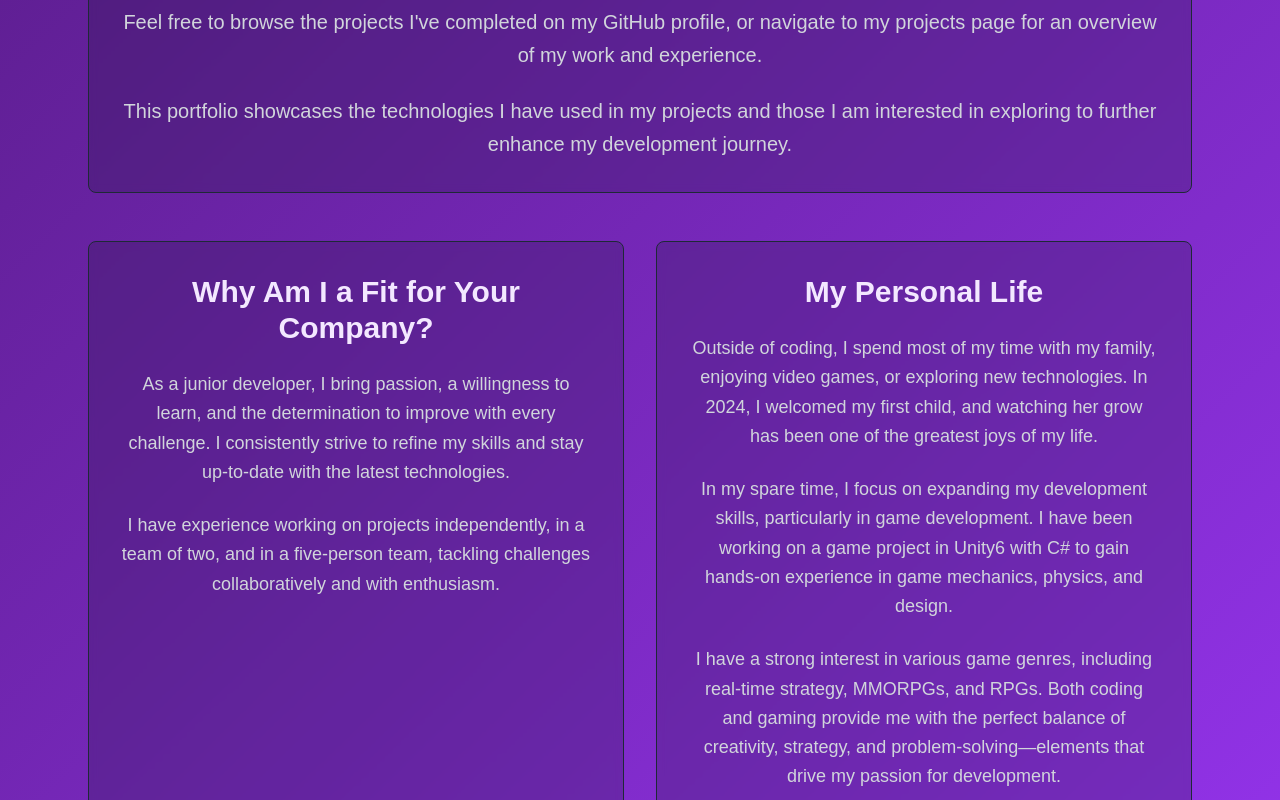
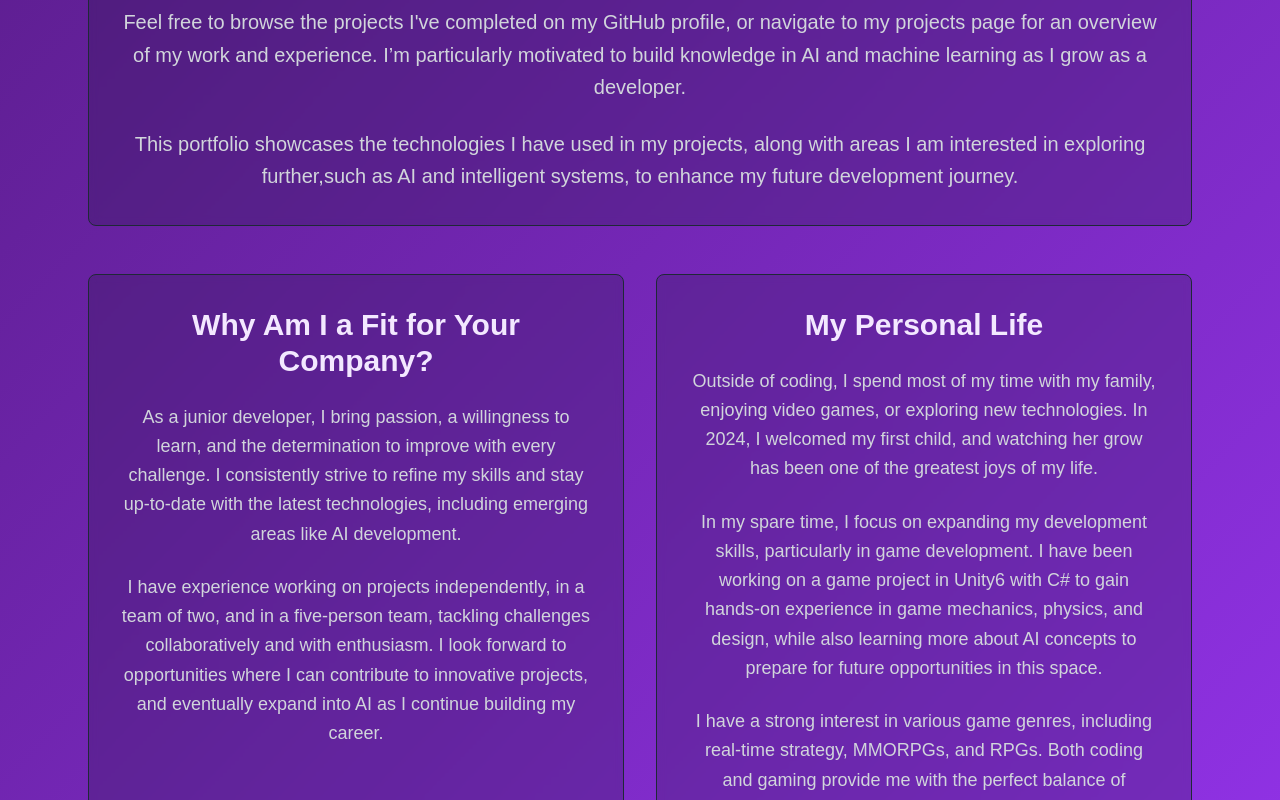
Before and after one commit to MikeLS95/Portfolio-NextJs, a Next.js app: page /aboutme in a window 1280 px wide. Shown: the part 340-1140 px from the top of the page. Built offline with nearby package versions, Linux system fonts and the light colour scheme.

Commit message:
Adjustments to about me page

```diff
--- a/src/app/(dashboard)/aboutme/page.tsx
+++ b/src/app/(dashboard)/aboutme/page.tsx
@@ -10,17 +10,19 @@ const About = () => {
         <p className="text-xl leading-relaxed mb-6 text-center text-gray-300">
           Hello! I am a software developer eager to start my career in tech. I'm
           enthusiastic about learning and continually growing my skills through
-          hands-on projects and collaboration.
+          hands-on projects, collaboration, and exploring new areas such as AI
+          development.
         </p>
         <p className="text-xl leading-relaxed mb-6 text-center text-gray-300">
           Feel free to browse the projects I've completed on my GitHub profile,
           or navigate to my projects page for an overview of my work and
-          experience.
+          experience. I’m particularly motivated to build knowledge in AI and
+          machine learning as I grow as a developer.
         </p>
         <p className="text-xl leading-relaxed text-center text-gray-300">
-          This portfolio showcases the technologies I have used in my projects
-          and those I am interested in exploring to further enhance my
-          development journey.
+          This portfolio showcases the technologies I have used in my projects,
+          along with areas I am interested in exploring further,such as AI and
+          intelligent systems, to enhance my future development journey.
         </p>
       </div>
       <div className="grid grid-cols-1 md:grid-cols-2 gap-8">
@@ -32,12 +34,14 @@ const About = () => {
             As a junior developer, I bring passion, a willingness to learn, and
             the determination to improve with every challenge. I consistently
             strive to refine my skills and stay up-to-date with the latest
-            technologies.
+            technologies, including emerging areas like AI development.
           </p>
           <p className="text-lg leading-relaxed text-center text-gray-300">
             I have experience working on projects independently, in a team of
             two, and in a five-person team, tackling challenges collaboratively
-            and with enthusiasm.
+            and with enthusiasm. I look forward to opportunities where I can
+            contribute to innovative projects, and eventually expand into AI as
+            I continue building my career.
           </p>
         </div>
 
@@ -55,13 +59,15 @@ const About = () => {
             In my spare time, I focus on expanding my development skills,
             particularly in game development. I have been working on a game
             project in Unity6 with C# to gain hands-on experience in game
-            mechanics, physics, and design.
+            mechanics, physics, and design, while also learning more about AI
+            concepts to prepare for future opportunities in this space.
           </p>
           <p className="text-lg leading-relaxed text-center text-gray-300">
             I have a strong interest in various game genres, including real-time
             strategy, MMORPGs, and RPGs. Both coding and gaming provide me with
-            the perfect balance of creativity, strategy, and
-            problem-solving—elements that drive my passion for development.
+            the perfect balance of creativity, strategy, and problem-solving,
+            and I am excited to see how AI can play a role in shaping the future
+            of both gaming and software development.
           </p>
         </div>
       </div>
```
